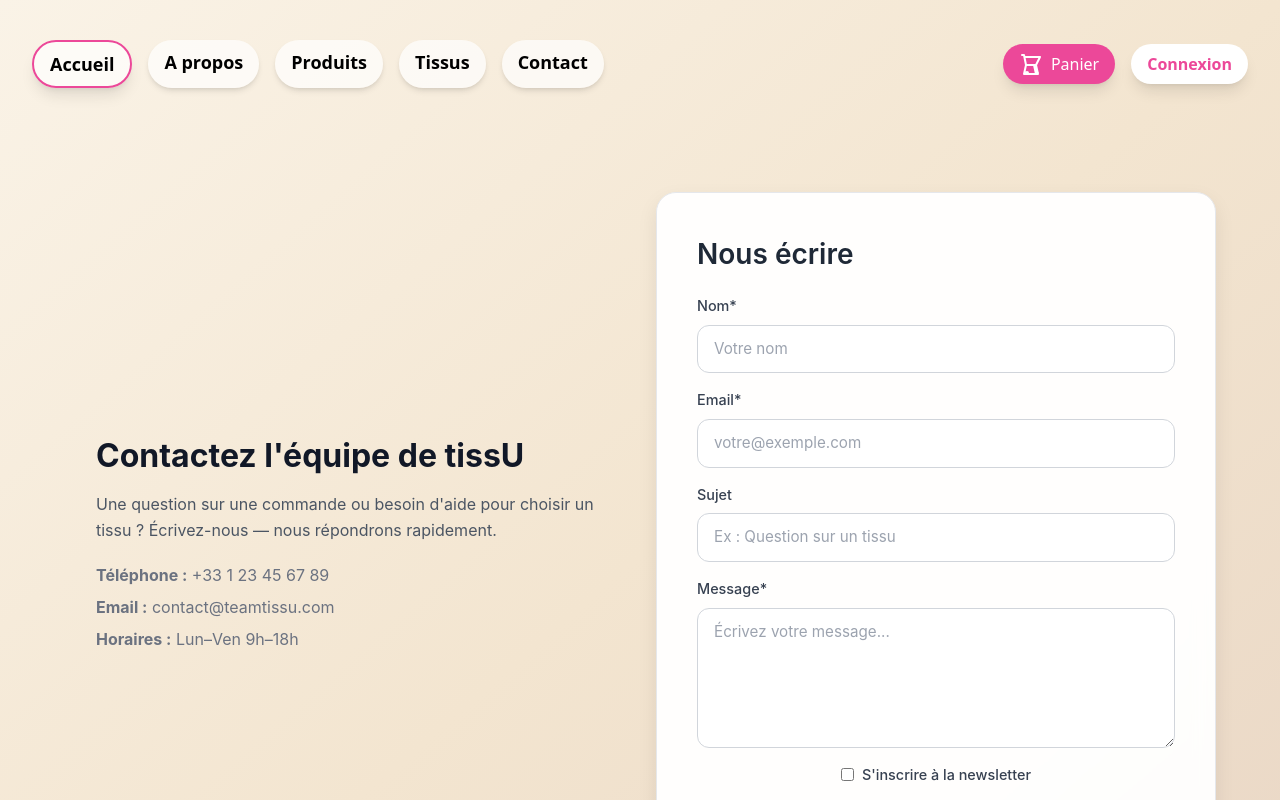
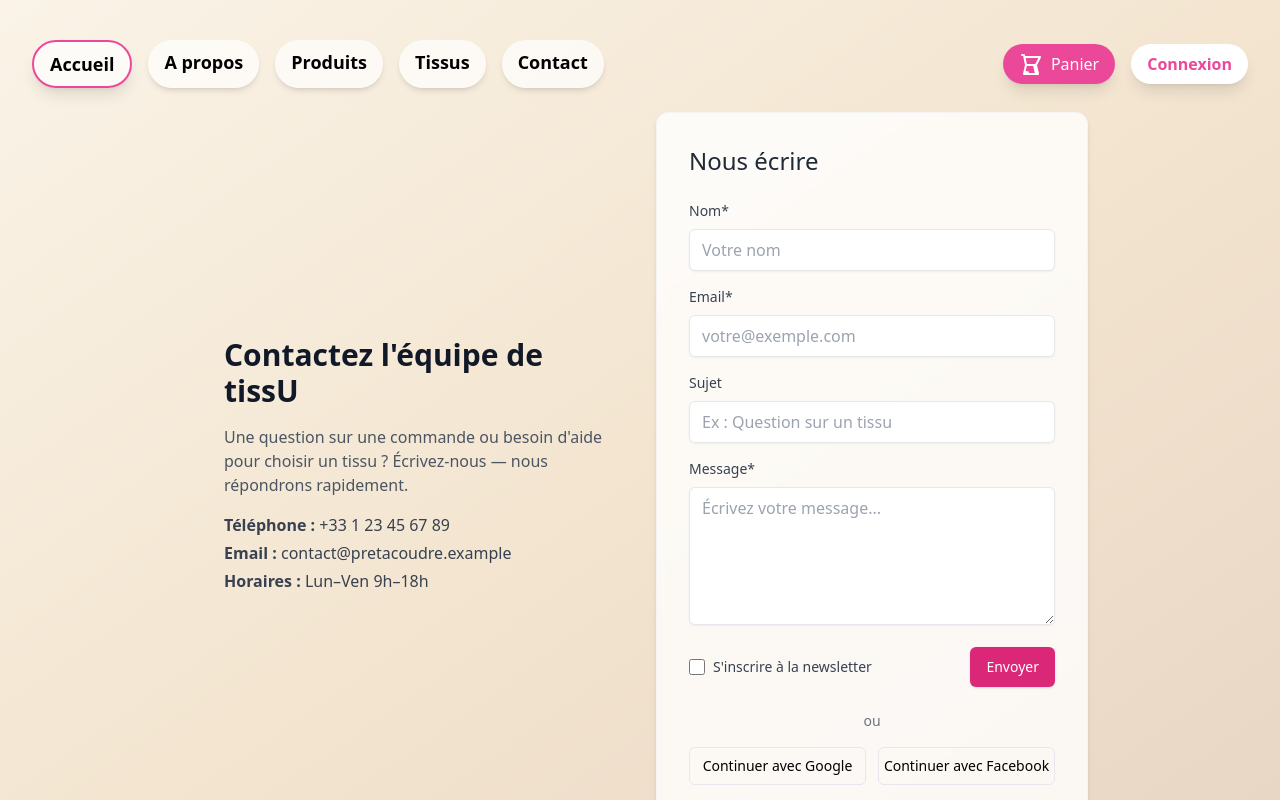
Before and after one commit to miangaly-rafiri/pret_a_coudre, an Angular app in the folder front/: page /contact in a window 1280 px wide. Shown: the top 800 px of the page. Built offline with nearby package versions, Linux system fonts and the light colour scheme.

Commit message:
add panier

```diff
--- a/front/src/app/app.component.html
+++ b/front/src/app/app.component.html
@@ -1,3 +1,11 @@
 <app-navbar></app-navbar>
 <router-outlet></router-outlet>
+<button
+  *ngIf="showScrollTopButton"
+  class="scroll-to-top"
+  (click)="scrollToTop()"
+  title="Retour en haut"
+>
+  🠕
+</button>
 <app-footer></app-footer>
--- a/front/src/app/app.component.scss
+++ b/front/src/app/app.component.scss
@@ -0,0 +1,22 @@
+.scroll-to-top {
+  position: fixed;
+  bottom: 2rem;
+  right: 2rem;
+  width: 3.5rem;
+  height: 3.5rem;
+  border-radius: 50%;
+  background-color: #ec4899; // rose tailwind
+  color: white;
+  font-size: 1.5rem;
+  border: none;
+  cursor: pointer;
+  display: flex;
+  align-items: center;
+  justify-content: center;
+  box-shadow: 0 4px 10px rgba(0,0,0,0.2);
+  transition: background 0.2s ease;
+}
+
+.scroll-to-top:hover {
+  background-color: #db2777;
+}
--- a/front/src/app/app.component.ts
+++ b/front/src/app/app.component.ts
@@ -1,14 +1,25 @@
-import { Component } from '@angular/core';
+import { Component, HostListener } from '@angular/core';
 import { RouterOutlet } from '@angular/router';
 import { NavbarComponent } from "./shared/navbar/navbar.component";
 import { FooterComponent } from "./shared/footer/footer.component";
+import { CommonModule } from '@angular/common';
 
 @Component({
   selector: 'app-root',
-  imports: [RouterOutlet, NavbarComponent, FooterComponent],
+  imports: [RouterOutlet, NavbarComponent, FooterComponent, CommonModule],
   templateUrl: './app.component.html',
   styleUrl: './app.component.scss'
 })
 export class AppComponent {
-  title = 'front';
+
+  showScrollTopButton = false;
+
+  @HostListener('window:scroll')
+  onScroll() {
+    this.showScrollTopButton = window.scrollY > 300;
+  }
+
+  scrollToTop() {
+    window.scrollTo({ top: 0, behavior: 'smooth' });
+  }
 }
--- a/front/src/app/pages/contact/contact.component.html
+++ b/front/src/app/pages/contact/contact.component.html
@@ -1,65 +1,81 @@
-<div class="bg-gradient-to-br from-[#FAF3E7] via-[#F3E5D0] to-[#E8D5C4] -mt-40">
-<div class="page-root">
-    <div class="container">
-        <div class="intro hidden-md">
-            <h2>Contactez l'équipe de tissU</h2>
-            <p>Une question sur une commande ou besoin d'aide pour choisir un tissu ? Écrivez-nous — nous répondrons
-                rapidement.</p>
-            <ul class="info-list">
+<div class="bg-gradient-to-br from-[#FAF3E7] via-[#F3E5D0] to-[#E8D5C4] -mt-40 min-h-[calc(100vh-64px)] flex items-center justify-center pt-28 pb-20">
+    <div class="max-w-4xl w-full grid grid-cols-1 md:grid-cols-2 gap-8 items-center">
+
+        <!-- Intro texte -->
+        <div class="hidden md:flex flex-col justify-center pl-8">
+            <h2 class="text-3xl font-semibold text-gray-900 mb-4">Contactez l'équipe de tissU</h2>
+            <p class="text-gray-600">
+                Une question sur une commande ou besoin d'aide pour choisir un tissu ?
+                Écrivez-nous — nous répondrons rapidement.
+            </p>
+
+            <ul class="mt-4 text-gray-700 space-y-1">
                 <li><strong>Téléphone :</strong> +33 1 23 45 67 89</li>
-                <li><strong>Email :</strong> contact&#64;teamtissu.com</li>
+                <li><strong>Email :</strong> contact&#64;pretacoudre.example</li>
                 <li><strong>Horaires :</strong> Lun–Ven 9h–18h</li>
             </ul>
         </div>
 
-        <div class="card form-card">
-            <h3>Nous écrire</h3>
+        <!-- Formulaire (même style que login) -->
+        <div class="bg-white/80 backdrop-blur-sm border border-gray-100 rounded-xl shadow-md p-8">
 
-            <form (ngSubmit)="onSubmit()" autocomplete="on" class="form">
-                <div class="row">
-                    <label>Nom*</label>
-                    <input type="text" [(ngModel)]="name" name="name" required placeholder="Votre nom" />
+            <h3 class="text-2xl font-medium text-gray-800 mb-6">Nous écrire</h3>
+
+            <form (ngSubmit)="onSubmit()" class="space-y-4" autocomplete="on">
+
+                <div>
+                    <label class="block text-sm font-medium text-gray-700 mb-2">Nom*</label>
+                    <input type="text" [(ngModel)]="name" name="name" required
+                           class="w-full rounded-md border border-gray-200 px-3 py-2 shadow-sm placeholder-gray-400
+                                  focus:outline-none focus:ring-2 focus:ring-pink-200 focus:border-pink-400"
+                           placeholder="Votre nom">
                 </div>
 
-                <div class="row">
-                    <label>Email*</label>
-                    <input type="email" [(ngModel)]="email" name="email" required placeholder="votre@exemple.com" />
-
+                <div>
+                    <label class="block text-sm font-medium text-gray-700 mb-2">Email*</label>
+                    <input type="email" [(ngModel)]="email" name="email" required
+                           class="w-full rounded-md border border-gray-200 px-3 py-2 shadow-sm placeholder-gray-400
+                                  focus:outline-none focus:ring-2 focus:ring-pink-200 focus:border-pink-400"
+                           placeholder="votre@exemple.com">
                 </div>
 
-                <div class="row">
-                    <label>Sujet</label>
-                    <input type="text" [(ngModel)]="subject" name="subject" placeholder="Ex : Question sur un tissu" />
+                <div>
+                    <label class="block text-sm font-medium text-gray-700 mb-2">Sujet</label>
+                    <input type="text" [(ngModel)]="subject" name="subject"
+                           class="w-full rounded-md border border-gray-200 px-3 py-2 shadow-sm placeholder-gray-400
+                                  focus:outline-none focus:ring-2 focus:ring-pink-200 focus:border-pink-400"
+                           placeholder="Ex : Question sur un tissu">
                 </div>
 
-                <div class="row">
-                    <label>Message*</label>
+                <div>
+                    <label class="block text-sm font-medium text-gray-700 mb-2">Message*</label>
                     <textarea rows="5" [(ngModel)]="message" name="message" required
-                        placeholder="Écrivez votre message..."></textarea>
+                              class="w-full rounded-md border border-gray-200 px-3 py-2 shadow-sm placeholder-gray-400
+                                     focus:outline-none focus:ring-2 focus:ring-pink-200 focus:border-pink-400"
+                              placeholder="Écrivez votre message..."></textarea>
                 </div>
 
-                <div class="row actions">
-                    <label class="subscribe">
-                        <input type="checkbox" [(ngModel)]="subscribe" name="subscribe" />
-                        S'inscrire à la newsletter
+                <div class="flex items-center justify-between text-sm">
+                    <label class="flex items-center gap-2 text-gray-700">
+                        <input type="checkbox" [(ngModel)]="subscribe" name="subscribe"
+                               class="h-4 w-4 text-pink-600 rounded"/>
+                        <span>S'inscrire à la newsletter</span>
                     </label>
 
-                    <button type="submit" [disabled]="sending" class="btn-primary">
-                        {{ sending ? 'Envoi en cours...' : 'Envoyer le message' }}
+                    <button type="submit"
+                            class="py-2.5 px-4 bg-pink-600 text-white rounded-md shadow hover:bg-pink-700 transition">
+                        Envoyer
                     </button>
                 </div>
+            </form>
 
-                <div class="status">
-                    <p class="success" *ngIf="success">{{ success }}</p>
-                    <p class="error" *ngIf="error">{{ error }}</p>
-                </div>
+            <div class="mt-6 text-center text-sm text-gray-500">ou</div>
 
-                <div class="socials">
-                    <button type="button" class="btn-outline">Continuer avec Google</button>
-                    <button type="button" class="btn-outline">Continuer avec Facebook</button>
-                </div>
-            </form>
+            <div class="mt-4 flex gap-3">
+                <button class="flex-1 py-2 border rounded-md text-sm hover:bg-gray-50">Continuer avec Google</button>
+                <button class="flex-1 py-2 border rounded-md text-sm hover:bg-gray-50">Continuer avec Facebook</button>
+            </div>
+
         </div>
     </div>
 </div>
-</div>
--- a/front/src/app/pages/login/login.component.html
+++ b/front/src/app/pages/login/login.component.html
@@ -2,7 +2,7 @@
 	class="min-h-[calc(100vh-64px)] flex items-center justify-center bg-gradient-to-br from-[#FAF3E7] via-[#F3E5D0] to-[#E8D5C4] -mt-40">
 	<div class="max-w-4xl w-full grid grid-cols-1 md:grid-cols-2 gap-8 items-center">
 		<div class="hidden md:flex flex-col justify-center pl-8">
-			<h2 class="text-3xl font-semibold text-gray-900 mb-4">Bienvenue chez Prêt à Coudre</h2>
+			<h2 class="text-3xl font-semibold text-gray-900 mb-4">Bienvenue chez tissU</h2>
 			<p class="text-gray-600">Connectez-vous pour accéder à votre espace, gérer vos commandes et retrouver vos
 				tissus préférés.</p>
 		</div>
--- /dev/null
+++ b/front/src/app/pages/panier/panier.component.html
@@ -0,0 +1 @@
+<p>panier works!</p>
--- a/front/src/app/pages/register/register.component.html
+++ b/front/src/app/pages/register/register.component.html
@@ -1,7 +1,7 @@
 <div class="min-h-[calc(100vh-64px)] flex items-center justify-center bg-gradient-to-br from-[#FAF3E7] via-[#F3E5D0] to-[#E8D5C4] -mt-40">
 	<div class="max-w-4xl w-full grid grid-cols-1 md:grid-cols-2 gap-8 items-center">
 		<div class="hidden md:flex flex-col justify-center pl-8">
-			<h2 class="text-3xl font-semibold text-gray-900 mb-4">Rejoignez Prêt à Coudre</h2>
+			<h2 class="text-3xl font-semibold text-gray-900 mb-4">Rejoignez tissU</h2>
 			<p class="text-gray-600">Créez votre compte pour suivre vos commandes, sauvegarder vos favoris et accéder à des offres exclusives.</p>
 		</div>
 
```
Also changed, not shown: front/src/app/pages/panier/panier.component.ts (added, +11 -0 lines), front/src/app/shared/navbar/navbar.component.html (+0 -46 lines), front/src/app/pages/panier/panier.component.scss (added), 1 other file (tests, documents, lock files or other folders).
